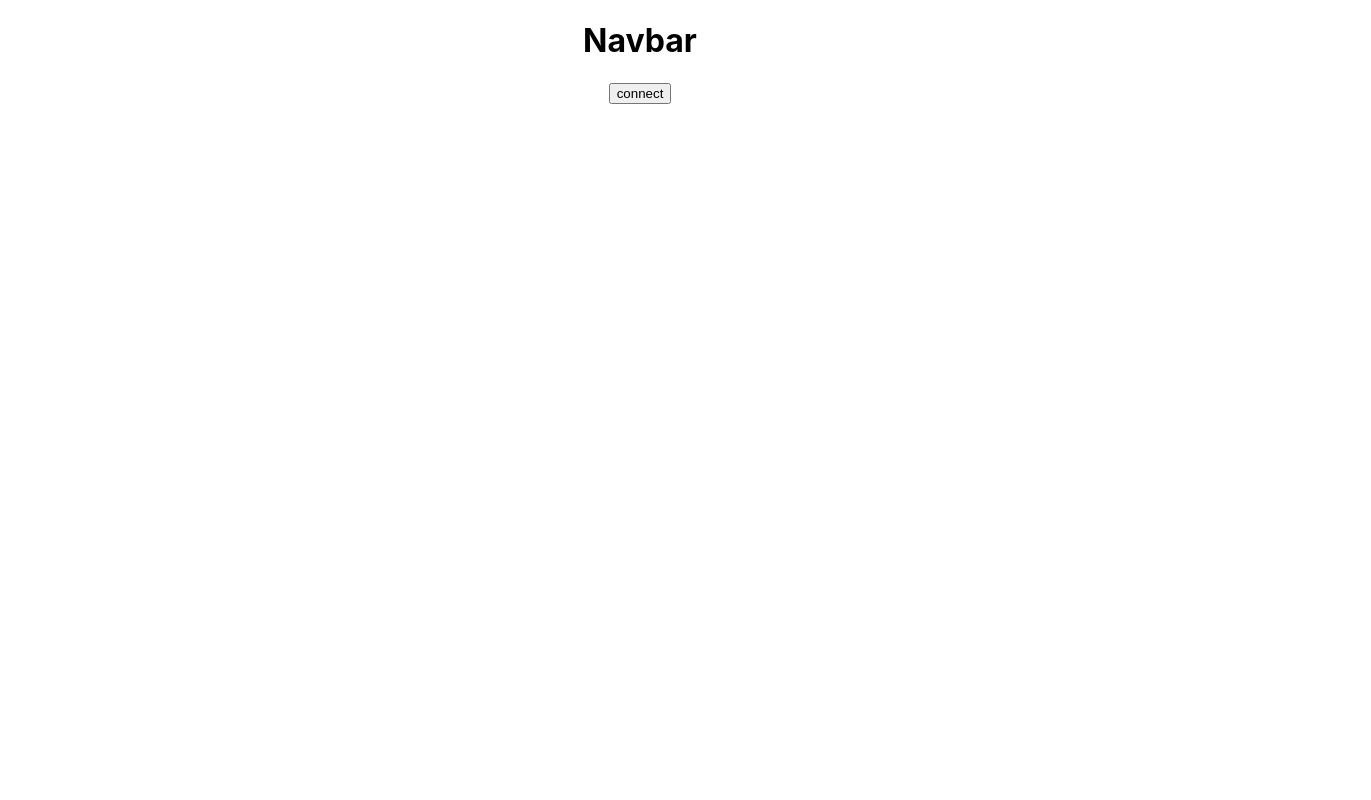
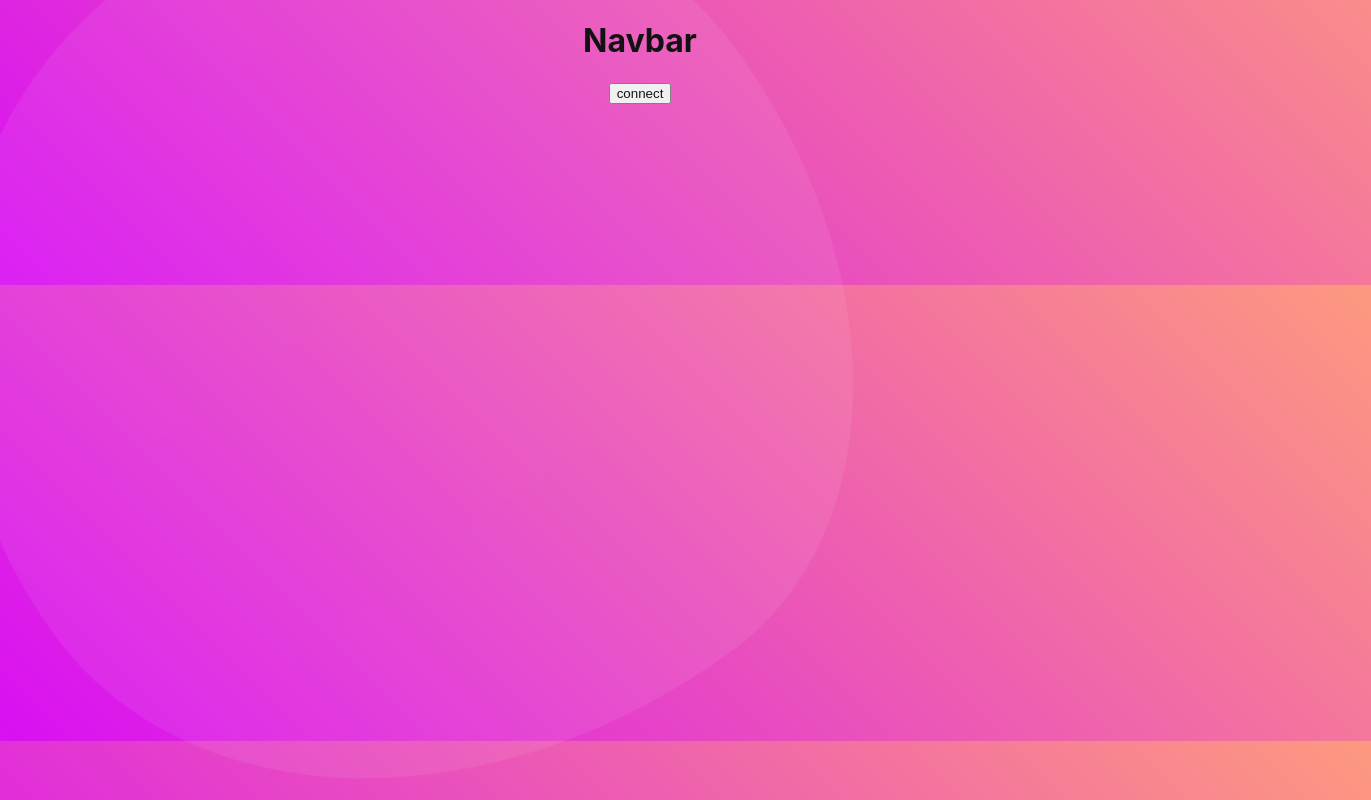
Before and after one commit to isaac613/opensea-dapp, a React (Create React App) app: page / in a window 1280 px wide. Shown: the top 800 px of the page, 1371 px wide, since content can reach past the window. Built offline with nearby package versions, Linux system fonts and the light colour scheme.

Commit message:
added animated background

```diff
--- a/src/App.css
+++ b/src/App.css
@@ -1,3 +1,168 @@
+body {
+  background: -moz-linear-gradient(
+    45deg,
+    #02e1ba 0%,
+    #26c9f2 29%,
+    #d911f2 66%,
+    #ffa079 100%
+  );
+  background: -webkit-linear-gradient(
+    45deg,
+    #02e1ba 0%,
+    #26c9f2 29%,
+    #d911f2 66%,
+    #ffa079 100%
+  );
+  background: linear-gradient(
+    45deg,
+    #02e1ba 0%,
+    #26c9f2 29%,
+    #d911f2 66%,
+    #ffa079 100%
+  );
+  background-size: 400% 400%;
+  -webkit-animation: Gradient 15s ease infinite;
+  -moz-animation: Gradient 15s ease infinite;
+  animation: Gradient 15s ease infinite;
+  /*min-height: calc(100vh - 2rem);*/
+  display: flex;
+  flex-direction: column;
+  align-items: stretch;
+  justify-content: space-evenly;
+  overflow: scroll;
+  position: relative;
+}
+
+body::before,
+body::after {
+  content: "";
+  width: 70vmax;
+  height: 70vmax;
+  position: absolute;
+  background: rgba(255, 255, 255, 0.07);
+  left: -20vmin;
+  top: -20vmin;
+  animation: morph 15s linear infinite alternate, spin 20s linear infinite;
+  z-index: 1;
+  will-change: border-radius, transform;
+  transform-origin: 55% 55%;
+  pointer-events: none;
+}
+
+body::after {
+  width: 70vmin;
+  height: 70vmin;
+  left: auto;
+  right: -10vmin;
+  top: auto;
+  bottom: 0;
+  animation: morph 10s linear infinite alternate,
+    spin 26s linear infinite reverse;
+  transform-origin: 20% 20%;
+}
+
+@-webkit-keyframes Gradient {
+  0% {
+    background-position: 0 50%;
+  }
+  50% {
+    background-position: 100% 50%;
+  }
+  100% {
+    background-position: 0 50%;
+  }
+}
+
+@-moz-keyframes Gradient {
+  0% {
+    background-position: 0 50%;
+  }
+  50% {
+    background-position: 100% 50%;
+  }
+  100% {
+    background-position: 0 50%;
+  }
+}
+
+@keyframes Gradient {
+  0% {
+    background-position: 0 50%;
+  }
+  50% {
+    background-position: 100% 50%;
+  }
+  100% {
+    background-position: 0 50%;
+  }
+}
+
+@keyframes morph {
+  0% {
+    border-radius: 40% 60% 60% 40% / 70% 30% 70% 30%;
+  }
+  100% {
+    border-radius: 40% 60%;
+  }
+}
+
+@keyframes spin {
+  to {
+    transform: rotate(1turn);
+  }
+}
+.st0 {
+  display: none;
+}
+.st1 {
+  display: inline;
+}
+.st2 {
+  opacity: 0.29;
+}
+.st3 {
+  fill: #ffffff;
+}
+.st4 {
+  clip-path: url(#SVGID_2_);
+  fill: #ffffff;
+}
+.st5 {
+  clip-path: url(#SVGID_4_);
+}
+.st6 {
+  clip-path: url(#SVGID_6_);
+}
+.st7 {
+  clip-path: url(#SVGID_8_);
+}
+.st8 {
+  clip-path: url(#SVGID_10_);
+}
+.st9 {
+  fill: none;
+}
+.st10 {
+  clip-path: url(#SVGID_12_);
+}
+.st11 {
+  opacity: 0.7;
+}
+.st12 {
+  clip-path: url(#SVGID_14_);
+}
+.st13 {
+  opacity: 0.2;
+}
+.st14 {
+  clip-path: url(#SVGID_16_);
+}
+.st15 {
+  opacity: 0.3;
+  fill: #ffffff;
+  enable-background: new;
+}
+
 .App {
   text-align: center;
 }
@@ -9,8 +174,10 @@
 
 .box {
   display: flex;
+  justify-content: space-evenly;
+  flex-direction: row;
   position: relative;
-  margin-top: 10%;
+  margin-top: 15%;
   top: 50%;
   left: 50%;
   transform: translate(-50%, -50%);
@@ -42,6 +209,10 @@
   transform: skewX(-5deg);
 }
 
+.content p {
+  margin-top: 1%;
+  color: white;
+}
 .box .content {
   position: absolute;
   top: 15px;
--- a/src/App.js
+++ b/src/App.js
@@ -43,16 +43,18 @@ function App() {
             <span></span>
             <span></span>
             <span></span>
+            <a alt="opensea link" href={nft.permalink}>
               <div className="content">
+                <p>{nft.name}</p>
+                <p>{nft.tokenID}</p>
                 <img
                   alt="nft image"
                   src={nft.image_thumbnail_url}
-                width="100px"
-                height="100px"
+                  width="90%"
+                  height="80%"
                 />
-              <p>{nft.name}</p>
-              <p>{nft.tokenID}</p>
               </div>
+            </a>
           </div>
         );
       })}
```
Lines whose indentation alone changed are shown as unchanged.
